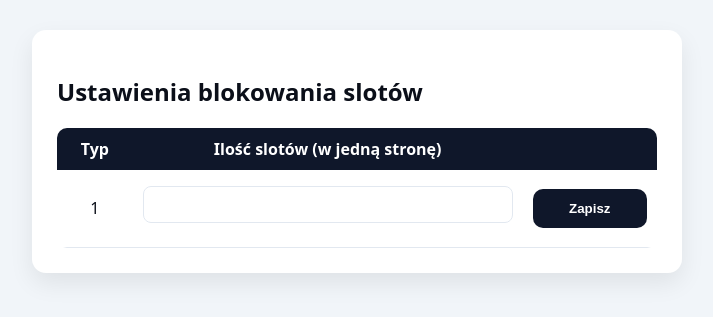
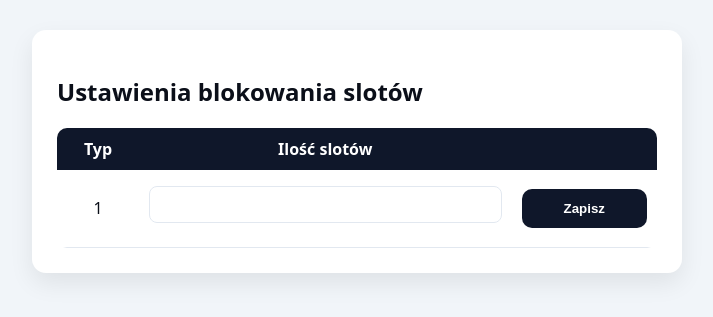
Before and after one commit to Intechstal/Awizacje-Intechstal, a Flask app: template templates/slots.html in a window 1280 px wide. Shown: the top 317 px of the page, without its empty margins (283-996 px from the left). Run offline with Flask 3, Linux system fonts and the light colour scheme; the template is opened without the code that fills it: most values are stand-ins (such as "Sample title", 1, 10 or a date in 2020).

Commit message:
Update slots.html

```diff
--- a/templates/slots.html
+++ b/templates/slots.html
@@ -15,7 +15,7 @@
 <table class="table">
 <tr>
     <th>Typ</th>
-    <th>Ilość slotów (w jedną stronę)</th>
+    <th>Ilość slotów</th>
     <th></th>
 </tr>
 
```
